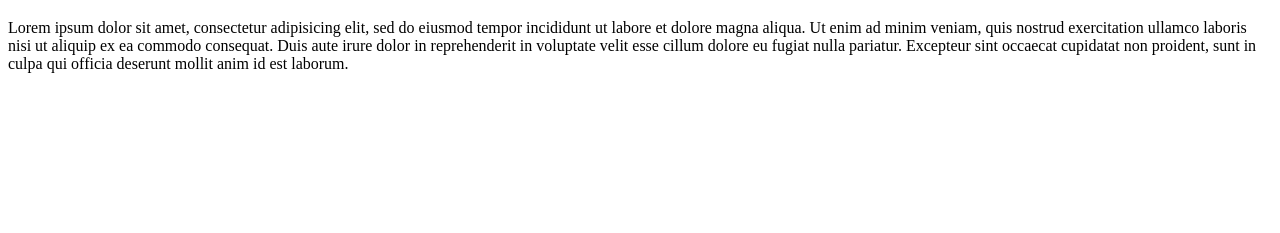
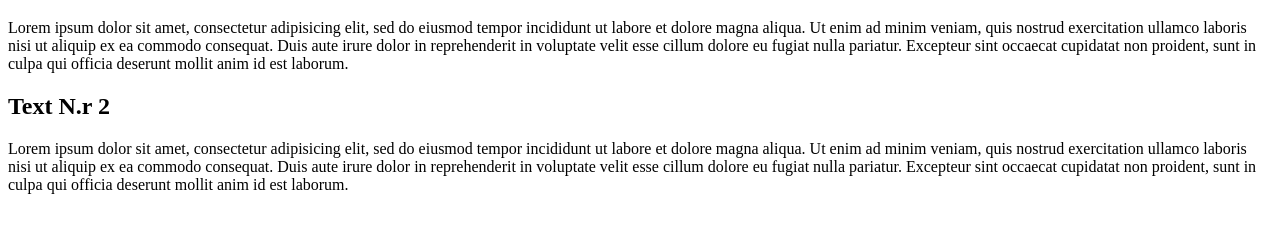
Before and after one commit to Dmitrijus1989/html-test, a plain HTML site: page index.html in a window 1280 px wide. Shown: the part 61-294 px from the top of the page. Drawn offline with Linux system fonts and the light colour scheme.

Commit message:
gerai, cia yra tekstas

```diff
--- a/index.html
+++ b/index.html
@@ -10,6 +10,10 @@
       <p>
         Lorem ipsum dolor sit amet, consectetur adipisicing elit, sed do eiusmod tempor incididunt ut labore et dolore magna aliqua. Ut enim ad minim veniam, quis nostrud exercitation ullamco laboris nisi ut aliquip ex ea commodo consequat. Duis aute irure dolor in reprehenderit in voluptate velit esse cillum dolore eu fugiat nulla pariatur. Excepteur sint occaecat cupidatat non proident, sunt in culpa qui officia deserunt mollit anim id est laborum.
       </p>
+      <h2 style="colour: red;">Text N.r 2</h2>
+      <p>
+        Lorem ipsum dolor sit amet, consectetur adipisicing elit, sed do eiusmod tempor incididunt ut labore et dolore magna aliqua. Ut enim ad minim veniam, quis nostrud exercitation ullamco laboris nisi ut aliquip ex ea commodo consequat. Duis aute irure dolor in reprehenderit in voluptate velit esse cillum dolore eu fugiat nulla pariatur. Excepteur sint occaecat cupidatat non proident, sunt in culpa qui officia deserunt mollit anim id est laborum.
+      </p>
     </div>
   </body>
 </html>
```
